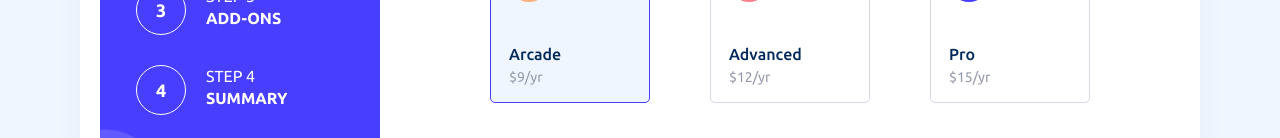
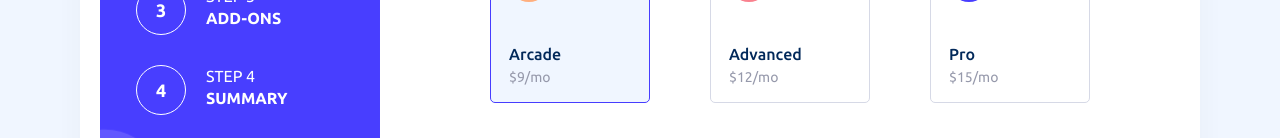
Before and after one commit to hun-ah/multi-step-form-v2, a React (Vite) app: page / in a window 1280 px wide. Both pictures are taken after a click on the button "Next Step". Shown: the part 331-469 px from the top of the page. Built offline with nearby package versions, Linux system fonts and the light colour scheme.

Commit message:
ternary operator to determine show month vs year

```diff
--- a/src/components/inputs/radioInput/RadioInput.jsx
+++ b/src/components/inputs/radioInput/RadioInput.jsx
@@ -22,7 +22,8 @@ const RadioInput = ({ label, id, name, value, monthlyPrice, yearlyPrice }) => {
         <div className={styles.planPrice}>
           <span className={styles.label}>{label}</span>
           <span className={styles.price}>
-            ${formInputs.monthlyPayment ? monthlyPrice : yearlyPrice}/yr
+            ${formInputs.monthlyPayment ? monthlyPrice : yearlyPrice}/
+            {formInputs.monthlyPayment ? 'mo' : 'yr'}
           </span>
           {!formInputs.monthlyPayment && (
             <span className={styles.free}>2 months free</span>
```
